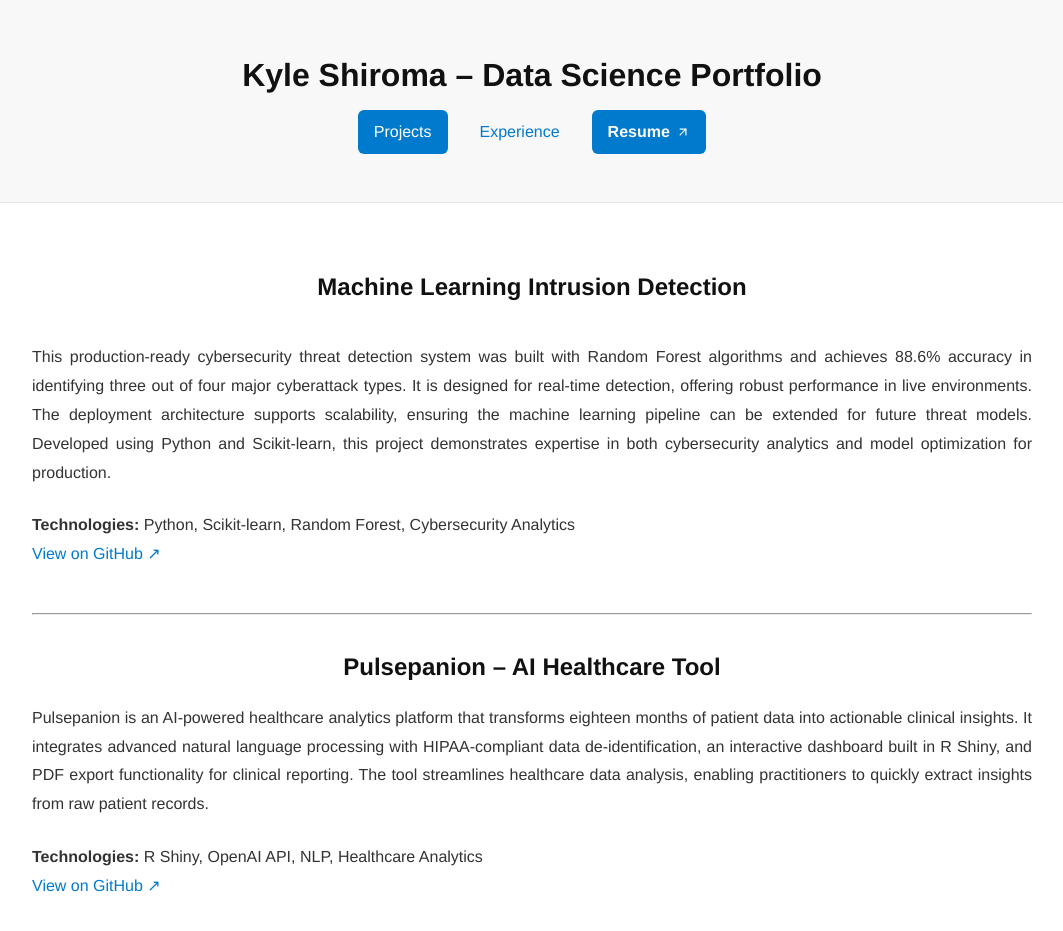
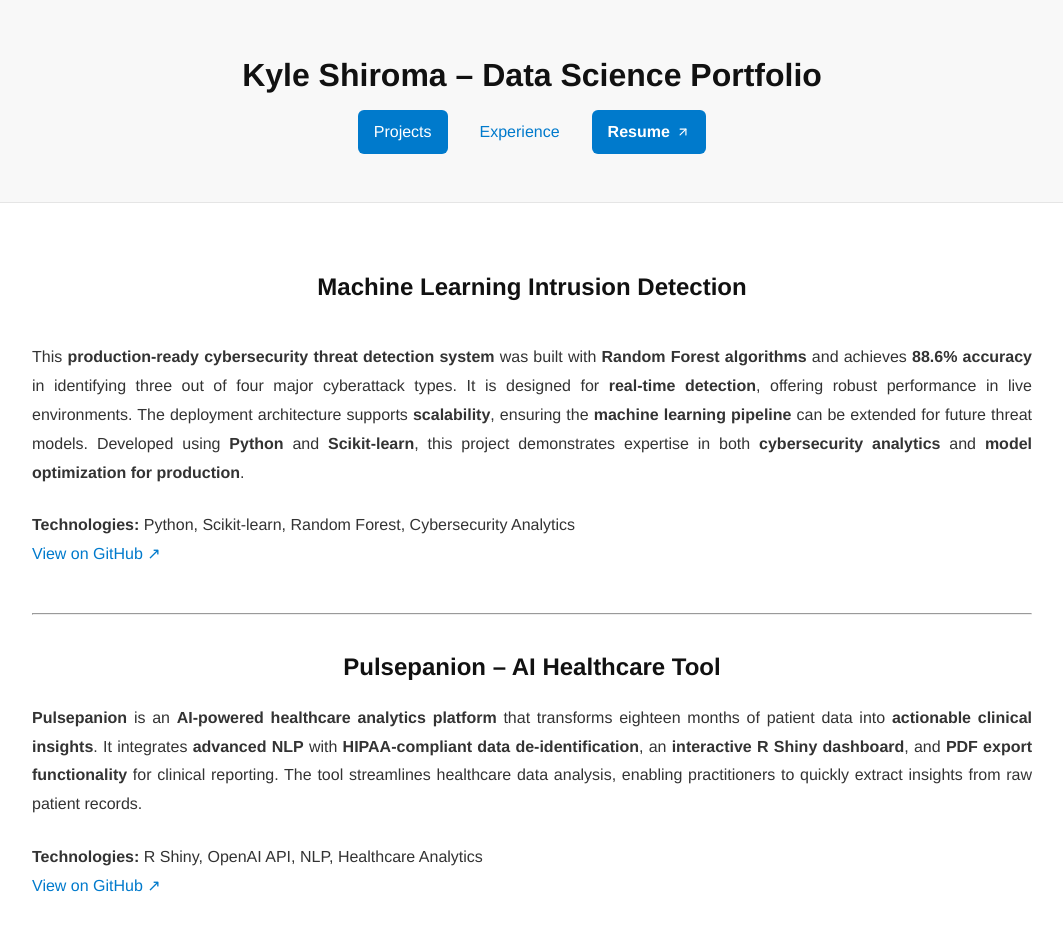
Before and after one commit to k-shiroma-code/k-shiroma-code.github.io, a Jekyll site: the page built from projects.md, in a window 1280 px wide and 1400 px high, cut to the strip 0-953 px from the top of the window. Shown: the top 931 px of the strip, without its empty margins (108-1171 px from the left). Built offline with Jekyll 4.4.1, drawn with Linux system fonts in a browser that asks for light colours; some of the changed text lies outside the part shown.

Commit message:
Update projects.md

```diff
--- a/projects.md
+++ b/projects.md
@@ -8,7 +8,7 @@
 
 <div style="display: flex; align-items: flex-start; gap: 30px; margin: 20px 0;">
   <div style="flex: 1; min-width: 300px;">
-    <p>This production-ready cybersecurity threat detection system was built with Random Forest algorithms and achieves 88.6% accuracy in identifying three out of four major cyberattack types. It is designed for real-time detection, offering robust performance in live environments. The deployment architecture supports scalability, ensuring the machine learning pipeline can be extended for future threat models. Developed using Python and Scikit-learn, this project demonstrates expertise in both cybersecurity analytics and model optimization for production.</p>
+    <p>This <strong>production-ready cybersecurity threat detection system</strong> was built with <strong>Random Forest algorithms</strong> and achieves <strong>88.6% accuracy</strong> in identifying three out of four major cyberattack types. It is designed for <strong>real-time detection</strong>, offering robust performance in live environments. The deployment architecture supports <strong>scalability</strong>, ensuring the <strong>machine learning pipeline</strong> can be extended for future threat models. Developed using <strong>Python</strong> and <strong>Scikit-learn</strong>, this project demonstrates expertise in both <strong>cybersecurity analytics</strong> and <strong>model optimization for production</strong>.</p>
     <p><strong>Technologies:</strong> Python, Scikit-learn, Random Forest, Cybersecurity Analytics<br>
     <a href="https://github.com/k-shiroma-code/cybersecurity-ml-detection">View on GitHub ↗</a></p>
   </div>
@@ -18,7 +18,7 @@
 
 ## Pulsepanion – AI Healthcare Tool
 
-<p>Pulsepanion is an AI-powered healthcare analytics platform that transforms eighteen months of patient data into actionable clinical insights. It integrates advanced natural language processing with HIPAA-compliant data de-identification, an interactive dashboard built in R Shiny, and PDF export functionality for clinical reporting. The tool streamlines healthcare data analysis, enabling practitioners to quickly extract insights from raw patient records.</p>
+<p><strong>Pulsepanion</strong> is an <strong>AI-powered healthcare analytics platform</strong> that transforms eighteen months of patient data into <strong>actionable clinical insights</strong>. It integrates <strong>advanced NLP</strong> with <strong>HIPAA-compliant data de-identification</strong>, an <strong>interactive R Shiny dashboard</strong>, and <strong>PDF export functionality</strong> for clinical reporting. The tool streamlines healthcare data analysis, enabling practitioners to quickly extract insights from raw patient records.</p>
 <p><strong>Technologies:</strong> R Shiny, OpenAI API, NLP, Healthcare Analytics<br>
 <a href="#">View on GitHub ↗</a></p>
 
@@ -35,15 +35,13 @@
 ---
 
 ## Customer Segmentation Analytics
-<!-- Customer Segmentation Analytics -->
+
 <div style="display: flex; flex-wrap: wrap; gap: 30px; margin: 20px 0; align-items: flex-start;">
 
   <!-- Text column -->
   <div style="flex: 1; min-width: 300px; max-width: 500px;">
     <p>
-      This project delivers a comprehensive analysis of over 500,000 retail transactions to uncover behavioral patterns in customer activity.
-      Using RFM (Recency, Frequency, Monetary) analysis, the study identified five distinct customer segments, revealed seasonal purchasing trends,
-      and optimized marketing spend allocation by 25%. Developed with SQL, Tableau, and Python, the analytics pipeline converts raw sales data into clear insights for strategic business decisions.
+      This project delivers a <strong>comprehensive analysis of over 500,000 retail transactions</strong> to uncover <strong>behavioral patterns</strong> in customer activity. Using <strong>RFM (Recency, Frequency, Monetary) analysis</strong>, the study identified <strong>five distinct customer segments</strong>, revealed <strong>seasonal purchasing trends</strong>, and optimized <strong>marketing spend allocation by 25%</strong>. Developed with <strong>SQL, Tableau, and Python</strong>, the analytics pipeline converts raw sales data into <strong>clear insights for strategic business decisions</strong>.
     </p>
     <p>
       <strong>Technologies:</strong> SQL, Tableau, Python, RFM Analysis, Data Visualization<br>
@@ -63,12 +61,11 @@
 
 </div>
 
-
 ---
 
 ## Heart Disease Prediction Pipeline
 
-<p>This machine learning pipeline predicts cardiovascular risk using the UCI Heart Disease dataset. By addressing class imbalance with SMOTE and applying logistic regression, it achieved a 20% improvement in minority-class recall. Feature engineering and selection ensured optimal model performance, and the final pipeline is designed for production deployment in healthcare analytics contexts.</p>
+<p>This <strong>machine learning pipeline</strong> predicts <strong>cardiovascular risk</strong> using the <strong>UCI Heart Disease dataset</strong>. By addressing <strong>class imbalance with SMOTE</strong> and applying <strong>logistic regression</strong>, it achieved a <strong>20% improvement in minority-class recall</strong>. <strong>Feature engineering and selection</strong> ensured <strong>optimal model performance</strong>, and the final pipeline is designed for <strong>production deployment</strong> in healthcare analytics contexts.</p>
 <p><strong>Technologies:</strong> Python, Scikit-learn, SMOTE, Logistic Regression<br>
 <a href="#">View on GitHub ↗</a></p>
 
```
Also changed, not shown: other parts of projects.md (+1 -1 lines).
